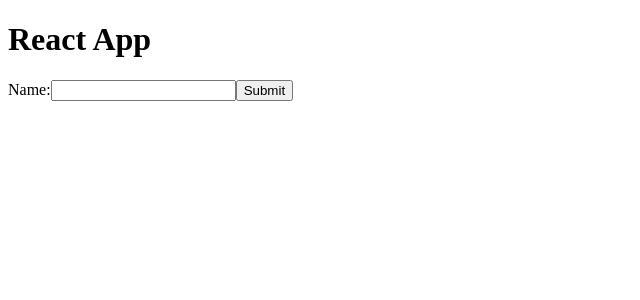
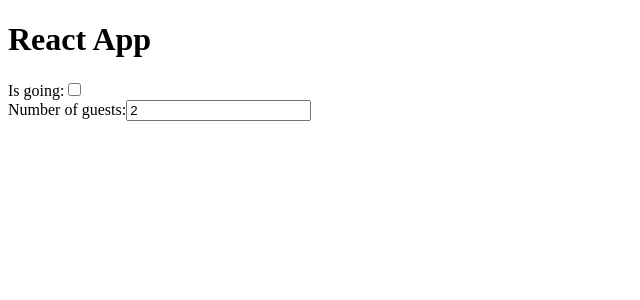
Before and after one commit to sterlingdiazd/react-learning, a React app: page / in a window 1280 px wide. Shown: the top 300 px of the page, without its empty margins (0-640 px from the left). Built offline with nearby package versions, Linux system fonts and the light colour scheme.

Commit message:
Reservation

```diff
--- a/src/components/App.js
+++ b/src/components/App.js
@@ -4,6 +4,8 @@
 import LoginControl from './LoginControl'
 import Blog from './Blog'
 import NameForm from './NameForm'
+import EasyForm from './EasyForm'
+import Reservation from './Reservation'
 
 
 import Toggle from './Toggle';
@@ -37,7 +39,9 @@
                 {/* <Page /> */}
                 {/* <NumberList numbers={numbers} /> */}
                 {/* <Blog posts={posts} /> */}
-                <NameForm />
+                {/* <NameForm /> */}
+                {/* <EasyForm /> */}
+                <Reservation />
             </div>
 
 
--- /dev/null
+++ b/src/components/EasyForm.js
@@ -0,0 +1,40 @@
+import React, { Component } from "react";
+
+class EasyForm extends Component {
+    constructor(props) {
+        super(props)
+        this.state = { value: 'coconut' };
+        this.handleSubmit = this.handleSubmit.bind(this)
+        this.handleChange = this.handleChange.bind(this)
+    }
+
+    handleSubmit(event) {
+        alert('Your favorite flavor is: ' + this.state.value);
+        event.preventDefault()
+    }
+
+    handleChange(event) {
+        this.setState({ value: event.target.value })
+    }
+
+    render() {
+        return (
+            <form onSubmit={this.handleSubmit}>
+                <label>
+                    Pick your favorite flavor:
+                    <select value={this.state.value} onChange={this.handleChange}>
+                        <option value="grapefruit">Grapefruit</option>
+                        <option value="lime">Lime</option>
+                        <option value="coconut">Coconut</option>
+                        <option value="mango">Mango</option>
+                    </select>
+                </label>
+                <input type="file" />
+                <input type="submit" value="Submit" />
+            </form>
+        )
+    }
+
+}
+
+export default EasyForm
--- /dev/null
+++ b/src/components/Reservation.js
@@ -0,0 +1,38 @@
+import React, { Component } from "react";
+
+class Reservation extends Component {
+
+    constructor(props) {
+        super(props)
+        this.state = { isGoing: true, numberOfGuests: 2 }
+        this.handleInputChange = this.handleInputChange.bind(this);
+    }
+
+    handleInputChange(event) {
+        const target = event.target
+        const value = target.type === 'checkbox' ? target.checked : target.value
+        const name = target.name
+
+        this.setState({
+            [name]: value
+        });
+    }
+    render() {
+        return (
+            <form>
+                <label>
+                    Is going:
+                    <input name="isGoing" type="checkbox" onChange={this.handleInputChange} />
+                </label>
+                <br />
+                <label>
+                    Number of guests:
+                    <input name="numberOfGuests" type="number" value={this.state.numberOfGuests} onChange={this.handleInputChange} />
+                </label>
+
+            </form>
+        )
+    }
+}
+
+export default Reservation
```
